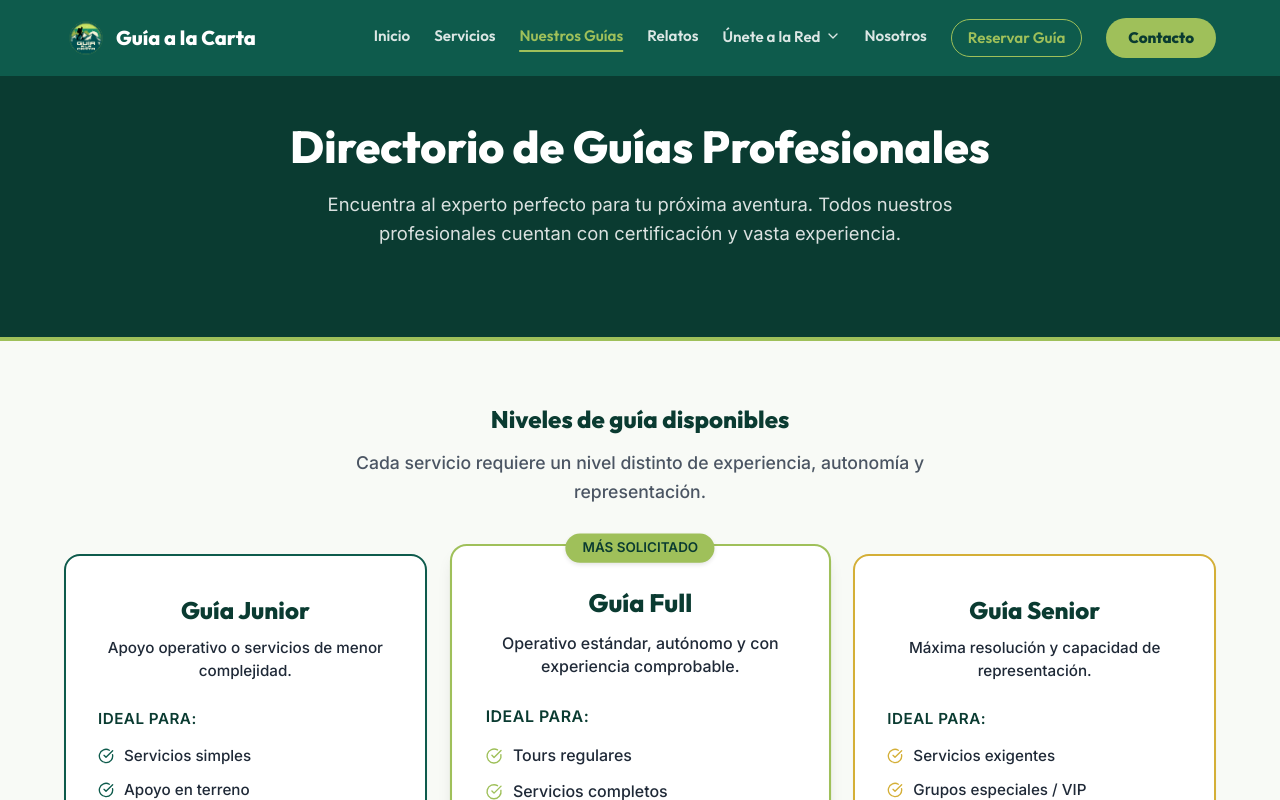
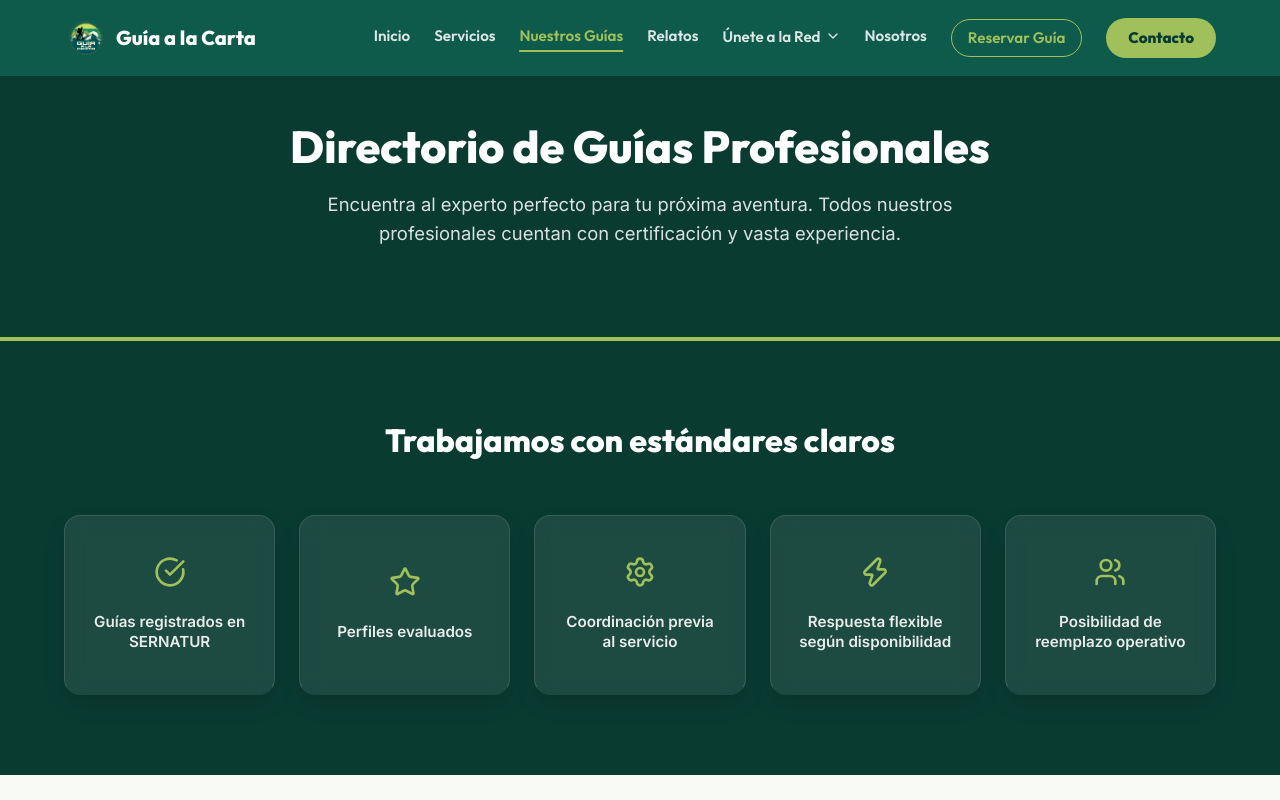
Before and after one commit to guiaalacartaoficial/guia-a-la-carta-web, a React (Vite) app: page /guias in a window 1280 px wide. Shown: the top 800 px of the page. Built offline with nearby package versions, Linux system fonts and the light colour scheme; no server answers; the database is empty.

Commit message:
feat: sección estándares con fondo verde y tarjetas glassmorphism

```diff
--- a/src/pages/Guias.css
+++ b/src/pages/Guias.css
@@ -420,3 +420,85 @@
     transform: none;
   }
 }
+
+/* Estandares Section */
+.estandares-section {
+  background-color: var(--c-primary-dark);
+  padding: 5rem 0;
+  border-bottom: none;
+}
+
+.estandares-title {
+  text-align: center;
+  color: #ffffff;
+  font-size: 2rem;
+  margin-bottom: 3.5rem;
+  font-weight: 800;
+}
+
+.estandares-grid {
+  display: grid;
+  grid-template-columns: repeat(5, 1fr);
+  gap: 1.5rem;
+}
+
+.estandar-card {
+  background: rgba(255, 255, 255, 0.08);
+  backdrop-filter: blur(10px);
+  -webkit-backdrop-filter: blur(10px);
+  border: 1px solid rgba(255, 255, 255, 0.12);
+  padding: 2.5rem 1.5rem;
+  border-radius: 16px;
+  text-align: center;
+  box-shadow: 0 10px 25px -5px rgba(0, 0, 0, 0.2);
+  display: flex;
+  flex-direction: column;
+  align-items: center;
+  justify-content: center;
+  transition: transform 0.3s ease, box-shadow 0.3s ease, background 0.3s ease;
+  border-bottom: 3px solid transparent;
+}
+
+.estandar-card:hover {
+  transform: translateY(-5px);
+  box-shadow: 0 15px 35px -10px rgba(0, 0, 0, 0.3);
+  background: rgba(255, 255, 255, 0.14);
+  border-bottom: 3px solid var(--c-accent);
+}
+
+.estandar-icon-box {
+  color: var(--c-accent);
+  margin-bottom: 1.5rem;
+  display: flex;
+  align-items: center;
+  justify-content: center;
+}
+
+.estandar-card p {
+  color: rgba(255, 255, 255, 0.9);
+  font-weight: 700;
+  font-size: 0.95rem;
+  line-height: 1.3;
+  margin: 0;
+}
+
+@media (max-width: 1100px) {
+  .estandares-grid {
+    grid-template-columns: repeat(3, 1fr);
+  }
+}
+
+@media (max-width: 768px) {
+  .estandares-grid {
+    grid-template-columns: repeat(2, 1fr);
+  }
+  .estandares-title {
+    font-size: 1.6rem;
+  }
+}
+
+@media (max-width: 480px) {
+  .estandares-grid {
+    grid-template-columns: 1fr;
+  }
+}
--- a/src/pages/Guias.jsx
+++ b/src/pages/Guias.jsx
@@ -1,4 +1,4 @@
-import { MapPin, Star, Shield, Award, CheckCircle, Clock } from 'lucide-react';
+import { MapPin, Star, Shield, Award, CheckCircle, Clock, Settings, Zap, Users } from 'lucide-react';
 import React, { useState, useEffect } from 'react';
 import { Link } from 'react-router-dom';
 import { supabase } from '../services/supabase';
@@ -79,6 +79,44 @@ const Guias = () => {
         <div className="container text-center">
           <h1>Directorio de Guías Profesionales</h1>
           <p>Encuentra al experto perfecto para tu próxima aventura. Todos nuestros profesionales cuentan con certificación y vasta experiencia.</p>
+        </div>
+      </section>
+
+      <section className="estandares-section">
+        <div className="container">
+          <h2 className="estandares-title">Trabajamos con estándares claros</h2>
+          <div className="estandares-grid">
+            <div className="estandar-card">
+              <div className="estandar-icon-box">
+                <CheckCircle size={32} />
+              </div>
+              <p>Guías registrados en SERNATUR</p>
+            </div>
+            <div className="estandar-card">
+              <div className="estandar-icon-box">
+                <Star size={32} />
+              </div>
+              <p>Perfiles evaluados</p>
+            </div>
+            <div className="estandar-card">
+              <div className="estandar-icon-box">
+                <Settings size={32} />
+              </div>
+              <p>Coordinación previa al servicio</p>
+            </div>
+            <div className="estandar-card">
+              <div className="estandar-icon-box">
+                <Zap size={32} />
+              </div>
+              <p>Respuesta flexible según disponibilidad</p>
+            </div>
+            <div className="estandar-card">
+              <div className="estandar-icon-box">
+                <Users size={32} />
+              </div>
+              <p>Posibilidad de reemplazo operativo</p>
+            </div>
+          </div>
         </div>
       </section>
 
```
